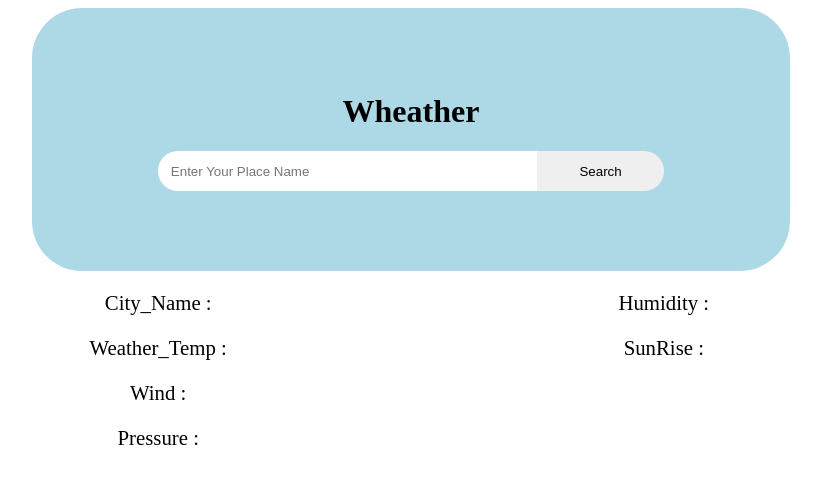
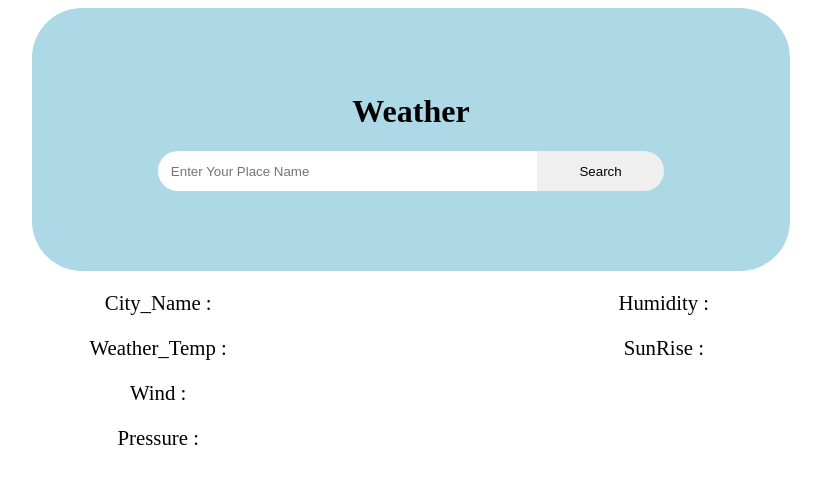
Before and after one commit to Vaithi44/weather, a plain HTML site: page index.html in a window 1280 px wide. Shown: the whole page, without its empty margins (229-1050 px from the left). Drawn offline with Linux system fonts and the light colour scheme; files that its build step writes are made by us from their sources; files whose address does not match are found by name.

Commit message:
Update index.html

```diff
--- a/index.html
+++ b/index.html
@@ -8,7 +8,7 @@
 <body>
 
     <div class="search">
-        <h1>Wheather</h1>
+        <h1>Weather</h1>
         <input type="search" id="search" placeholder="Enter Your Place Name"><button onclick="getWeather();">Search</button>
         <p class="error"></p>
     </div>
```
